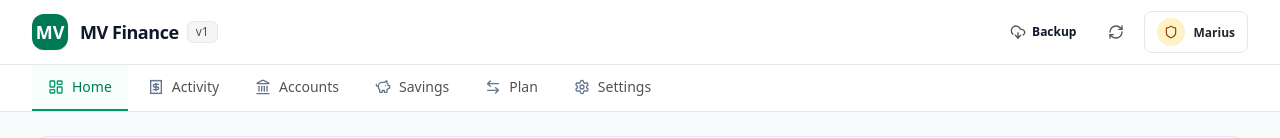
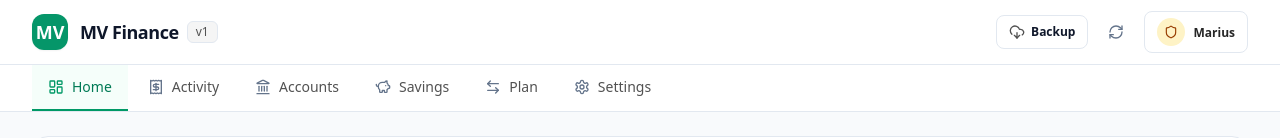
Before and after one commit to backtonemesis-cpu/MV, a React (Vite) app: page / in a window 1280 px wide. Shown: the top 138 px of the page. Built offline with nearby package versions, Linux system fonts and the light colour scheme.

Commit message:
Map header highlights to theme tokens

```diff
--- a/src/components/Header.tsx
+++ b/src/components/Header.tsx
@@ -29,7 +29,7 @@ export const Header: React.FC<HeaderProps> = ({
       <div className="max-w-7xl mx-auto px-4 sm:px-6 lg:px-8">
         <div className="flex items-center justify-between h-16 gap-4">
           <div className="flex items-center gap-3 min-w-0">
-            <div className="w-9 h-9 rounded-xl bg-emerald-700 dark:bg-emerald-600 text-white flex items-center justify-center font-bold text-lg shadow-xs shrink-0">
+            <div className="mv-primary-bg w-9 h-9 rounded-xl flex items-center justify-center font-bold text-lg shadow-xs shrink-0">
               MV
             </div>
             <div className="min-w-0">
@@ -48,7 +48,7 @@ export const Header: React.FC<HeaderProps> = ({
             <button
               id="header-backup-btn"
               onClick={onOpenBackupModal}
-              className="inline-flex items-center gap-1.5 px-3 py-2 rounded-lg text-xs font-semibold bg-neutral-100 dark:bg-neutral-800 text-neutral-700 dark:text-neutral-300 hover:bg-neutral-200 dark:hover:bg-neutral-700 transition-colors"
+              className="mv-secondary-button inline-flex items-center gap-1.5 px-3 py-2 rounded-lg text-xs font-semibold transition-colors"
               title="Backup"
             >
               <DownloadCloud className="w-4 h-4 text-neutral-600 dark:text-neutral-400" />
@@ -62,7 +62,7 @@ export const Header: React.FC<HeaderProps> = ({
               className="p-2 rounded-lg text-neutral-600 dark:text-neutral-400 hover:bg-neutral-100 dark:hover:bg-neutral-800 transition-colors disabled:opacity-50"
               title="Refresh"
             >
-              <RefreshCw className={`w-4 h-4 ${isLoading ? 'animate-spin text-emerald-600' : ''}`} />
+              <RefreshCw className={`w-4 h-4 ${isLoading ? 'animate-spin mv-primary-text' : 'mv-text-muted'}`} />
             </button>
 
             <div className="hidden sm:flex items-center gap-2 px-3 py-1.5 rounded-lg border mv-border border-neutral-200 dark:border-neutral-700 mv-surface bg-white dark:bg-neutral-800">
```
